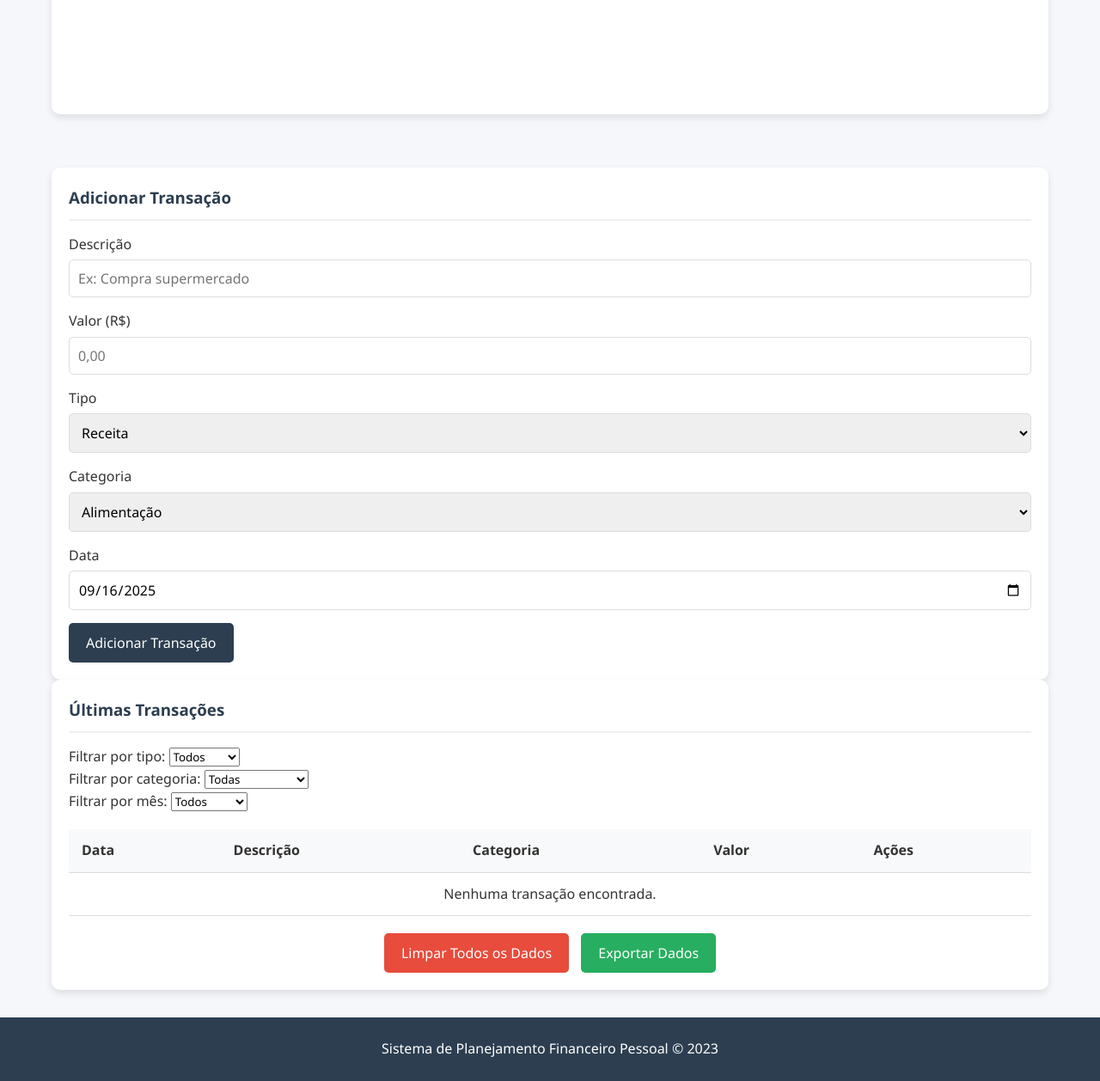
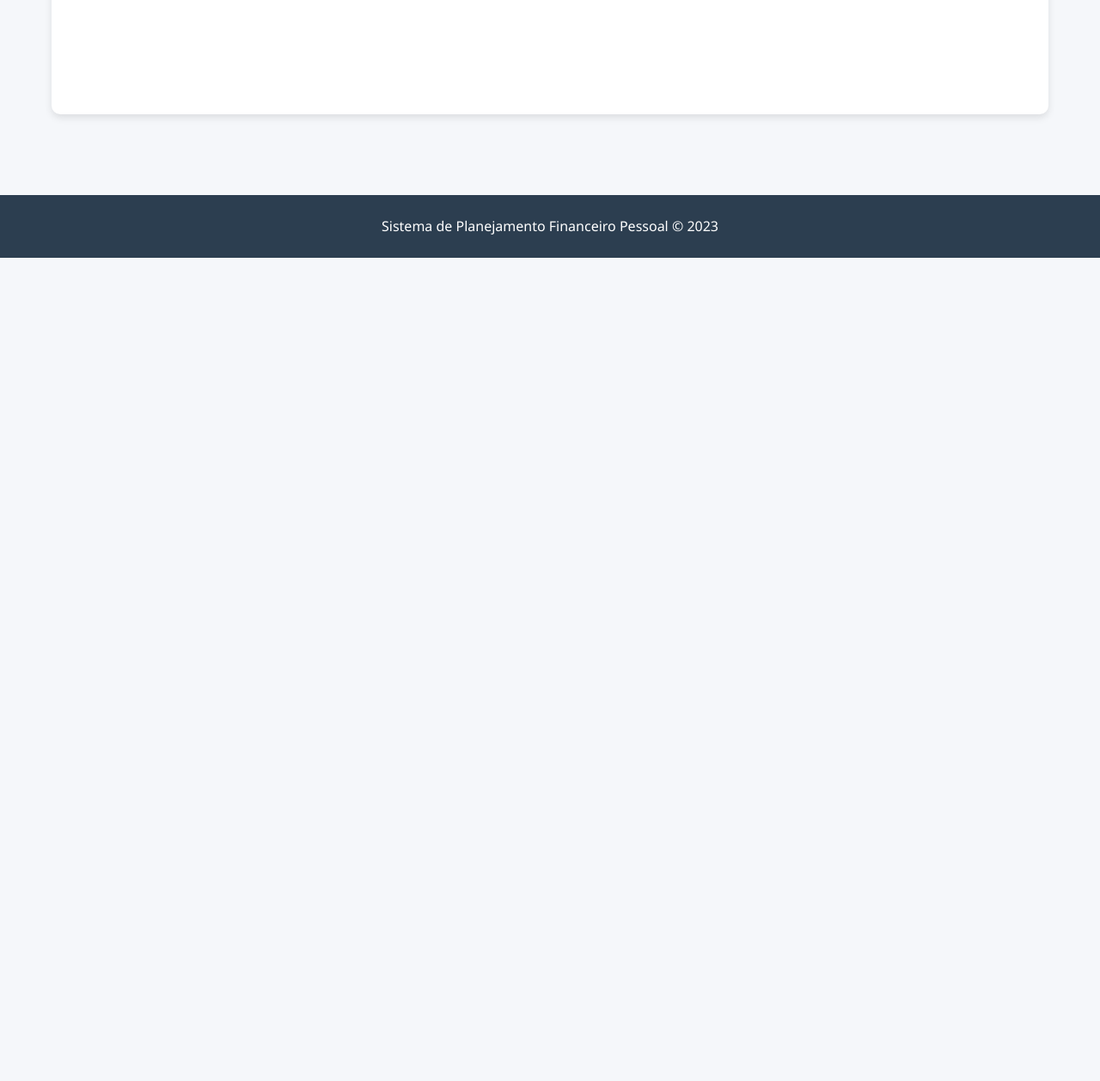
Before and after one commit to xavier-joaobx/Projeto-app-financas-testes, a plain HTML site: page index.html in a window 1280 px wide. Shown: the part 566-1824 px from the top of the page at 86% size. After the commit the page ends 866 px from the top, so only its background shows below. Drawn offline with Linux system fonts and the light colour scheme.

Commit message:
Update index.html

```diff
--- a/index.html
+++ b/index.html
@@ -52,116 +52,7 @@
             </div>
         </section>
 
-        <section id="transactions" class="card">
-            <h3>Adicionar Transação</h3>
-            <form id="transaction-form">
-                <div class="form-group">
-                    <label for="description">Descrição</label>
-                    <input type="text" id="description" placeholder="Ex: Compra supermercado" required>
-                </div>
 
-                <div class="form-group">
-                    <label for="amount">Valor (R$)</label>
-                    <input type="number" id="amount" step="0.01" placeholder="0,00" min="0.01" required>
-                </div>
-
-                <div class="form-group">
-                    <label for="type">Tipo</label>
-                    <select id="type" required>
-                        <option value="income">Receita</option>
-                        <option value="expense">Despesa</option>
-                    </select>
-                </div>
-
-                <div class="form-group">
-                    <label for="category">Categoria</label>
-                    <select id="category" required>
-                        <option value="food">Alimentação</option>
-                        <option value="transport">Transporte</option>
-                        <option value="housing">Moradia</option>
-                        <option value="health">Saúde</option>
-                        <option value="education">Educação</option>
-                        <option value="entertainment">Entretenimento</option>
-                        <option value="other">Outros</option>
-                    </select>
-                </div>
-
-                <div class="form-group">
-                    <label for="date">Data</label>
-                    <input type="date" id="date" required>
-                </div>
-
-                <button type="submit">Adicionar Transação</button>
-            </form>
-        </section>
-
-        <section class="card">
-            <h3>Últimas Transações</h3>
-
-            <div class="filters">
-                <div class="filter-group">
-                    <label for="filter-type">Filtrar por tipo:</label>
-                    <select id="filter-type" onchange="filterTransactions()">
-                        <option value="all">Todos</option>
-                        <option value="income">Receitas</option>
-                        <option value="expense">Despesas</option>
-                    </select>
-                </div>
-
-                <div class="filter-group">
-                    <label for="filter-category">Filtrar por categoria:</label>
-                    <select id="filter-category" onchange="filterTransactions()">
-                        <option value="all">Todas</option>
-                        <option value="food">Alimentação</option>
-                        <option value="transport">Transporte</option>
-                        <option value="housing">Moradia</option>
-                        <option value="health">Saúde</option>
-                        <option value="education">Educação</option>
-                        <option value="entertainment">Entretenimento</option>
-                        <option value="other">Outros</option>
-                    </select>
-                </div>
-
-                <div class="filter-group">
-                    <label for="filter-month">Filtrar por mês:</label>
-                    <select id="filter-month" onchange="filterTransactions()">
-                        <option value="all">Todos</option>
-                        <option value="0">Janeiro</option>
-                        <option value="1">Fevereiro</option>
-                        <option value="2">Março</option>
-                        <option value="3">Abril</option>
-                        <option value="4">Maio</option>
-                        <option value="5">Junho</option>
-                        <option value="6">Julho</option>
-                        <option value="7">Agosto</option>
-                        <option value="8">Setembro</option>
-                        <option value="9">Outubro</option>
-                        <option value="10">Novembro</option>
-                        <option value="11">Dezembro</option>
-                    </select>
-                </div>
-            </div>
-
-            <table class="transactions-table">
-                <thead>
-                    <tr>
-                        <th>Data</th>
-                        <th>Descrição</th>
-                        <th>Categoria</th>
-                        <th>Valor</th>
-                        <th>Ações</th>
-                    </tr>
-                </thead>
-                <tbody id="transactions-body">
-                    <!-- As transações serão inseridas aqui via JavaScript -->
-                </tbody>
-            </table>
-
-            <div style="margin-top: 20px; text-align: center;">
-                <button onclick="clearAllData()" style="background-color: #e74c3c;">Limpar Todos os Dados</button>
-                <button onclick="exportData()" style="background-color: #27ae60; margin-left: 10px;">Exportar Dados</button>
-            </div>
-        </section>
     </main>
 
     <footer>
```
